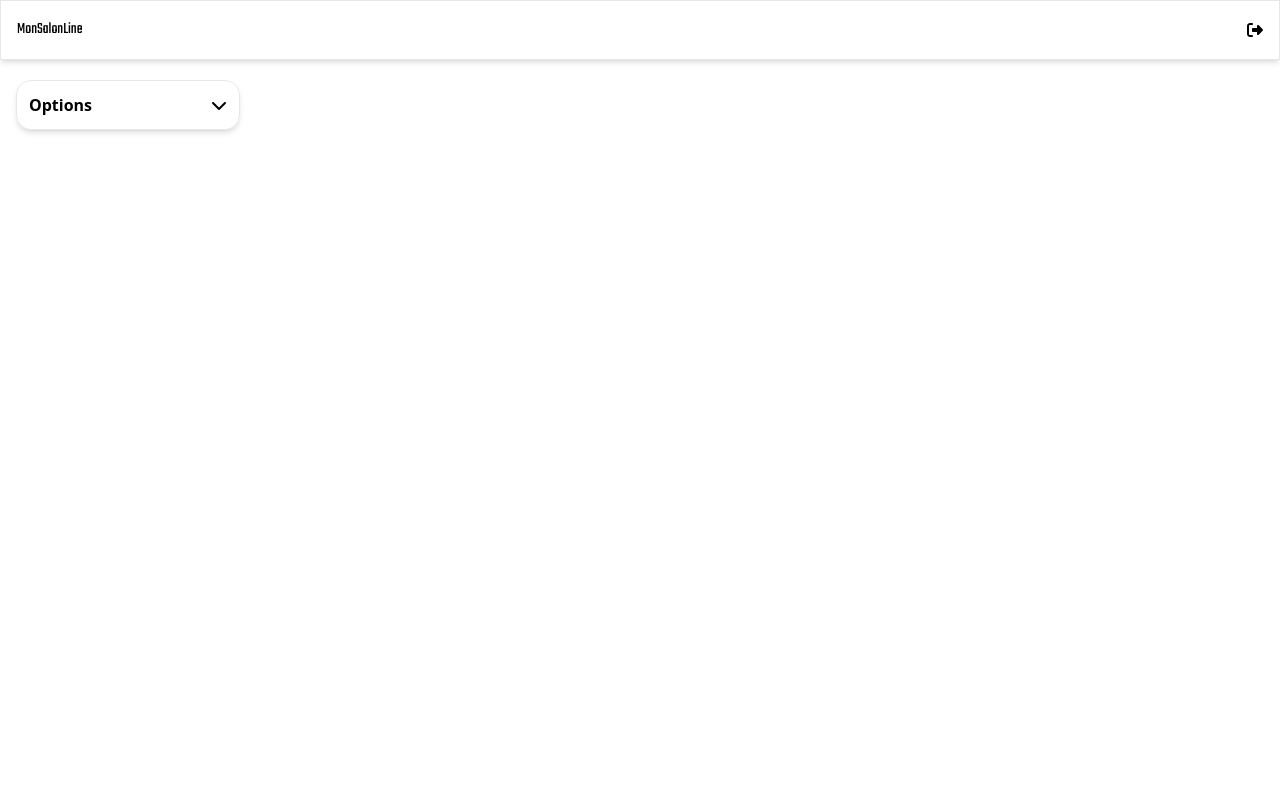
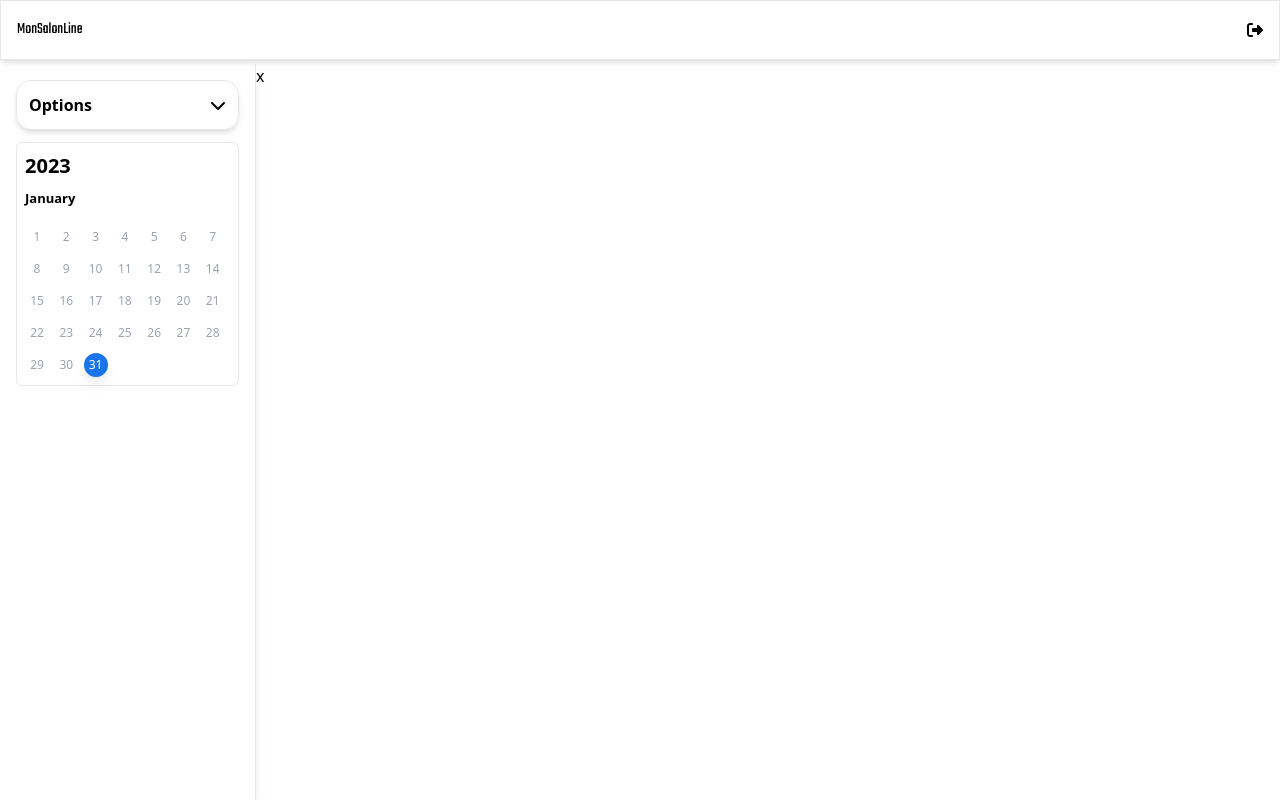
Before and after one commit to aymane-smi/MonSalonline, a Vue app in the folder frontend/: page /#/calendar in a window 1280 px wide. Built offline with nearby package versions, Linux system fonts and the light colour scheme.

Commit message:
working on login page

```diff
--- /dev/null
+++ b/frontend/src/components/MonthCalendar.vue
@@ -0,0 +1,25 @@
+<template>
+    <div class="border rounded-md p-2 mt-3">
+        <p class="font-bold text-[20px]">{{ year }}</p>
+        <p class="font-semibold text-[13px] mt-2">{{monthNames[date.getMonth()]}}</p>
+        <div class="grid grid-cols-7 grid-rows-4 mt-2">
+            <!-- v-bind:class <=> :class -->
+            <span v-for="n in days" :class="{
+                'bg-[#1a73e8] text-white shadow-lg': n===date.getDate(),
+                'text-gray-400 cursor-not-allowed': n < date.getDate(),
+                'cursor-pointer': n >= date.getDate(),
+                }"
+            class="text-[12px] text-balck p-3 mt-2 text-center gap-20 flex justify-center items-center rounded-[50%] h-[6px] w-[6px]">
+                {{ n }}
+            </span>
+        </div>
+    </div>
+</template>
+<script lang="ts" setup>
+    const monthNames = ["January", "February", "March", "April", "May", "June",
+        "July", "August", "September", "October", "November", "December"
+    ];
+    const date = new Date();
+    const days = new Date(date.getFullYear(), date.getMonth()+1, 0).getDate();
+    let year = date.getFullYear();
+</script>
--- a/frontend/src/components/Navbar.vue
+++ b/frontend/src/components/Navbar.vue
@@ -1,5 +1,5 @@
 <template>
-    <nav class="top-0 font-tako px-4 w-screen border-[1px] border-grey-500 h-[60px] flex justify-between items-center shadow-md fixed">
+    <nav class="bg-white z-40 top-0 font-tako px-4 w-screen border-[1px] border-grey-500 h-[60px] flex justify-between items-center shadow-md fixed">
         <p>MonSalonLine</p>
         <font-awesome-icon icon="fa-solid fa-right-from-bracket" />
     </nav>
--- a/frontend/src/components/Sidebar.vue
+++ b/frontend/src/components/Sidebar.vue
@@ -1,23 +1,24 @@
 <template>
-    <div class="p-4 w-[20vw] flex flex-col">
+    <div class="p-4 w-[20vw] flex flex-col border-r h-[calc(100vh_-_64px)] shadow-lg">
         <button @click="toggleMenu" class="p-3 rounded-[15px] shadow-md flex justify-between items-center border">
             <span class="font-semibold">Options</span>
             <font-awesome-icon icon="fa-solid fa-chevron-down" />
         </button>
         <div v-if="toggle_menu" class="rounded-[15px] mt-3 p-3 flex flex-col justify-center items-center shadow-lg border">
-            <p>Calendar</p>
-            <p>settings</p>
+            <p @click="$emit('switch', 1)" class="cursor-pointer">Calendar</p>
+            <p @click="$emit('switch', 2)" class="cursor-pointer">settings</p>
         </div>
+        <MonthCalendar />
     </div>
 </template>
 
 <script lang="ts" setup>
-    import {ref, computed} from "vue";
+    import {ref, Ref} from "vue";
+    import MonthCalendar from "./MonthCalendar.vue";
 
-    let toggle_menu = ref<Boolean>(false);
+    let toggle_menu:Ref<Boolean> = ref(false);
 
-    // const toggleMenu = ()=>{
-    //     console.log(toggle_menu);
-    //     toggle_menu = !toggle_menu;
-    // };
+    const toggleMenu = ()=>{
+        toggle_menu.value = !toggle_menu.value;
+    };
 </script>
--- a/frontend/src/views/Calendar.vue
+++ b/frontend/src/views/Calendar.vue
@@ -1,13 +1,22 @@
 <template>
     <NavBar />
-    <main class="w-screen mt-[64px]">
-        <Sidebar />
+    <main class="w-screen mt-[64px] flex">
+        <Sidebar @switch="switchScreen"/>
+        <span v-if="screen === 1">x</span>
+        <span v-if="screen === 2">y</span>
     </main>
 </template>
 <script setup lang="ts">
+    import { ref, Ref } from "vue";
     import NavBar from "../components/Navbar.vue";
     import Sidebar from "../components/Sidebar.vue";
+
     document.body.classList.remove("bg-edit");
     document.body.classList.remove("pt-3");
+
+    const screen:Ref<Number> = ref(1);
+    const switchScreen = (option:number)=>{
+        screen.value = option;
+    }
 </script>
 <style scoped></style>
--- a/frontend/src/views/Login.vue
+++ b/frontend/src/views/Login.vue
@@ -1,7 +1,15 @@
 <template>
-    login
+    <div class="w-screen h-screen blur_"></div>
+    <form class="absolute top-0 left-0 mx-auto rounded-md p-4 bg-white">
+        <p>Register</p>
+    </form>
 </template>
 <script lang="ts" setup>
+
 document.body.classList.remove("pt-3");
 </script>
-<style scoped></style>
+<style scoped>
+    .blur_{
+        backdrop-filter: blur(10px);
+    }
+</style>
```
Also changed, not shown: 1 other file (tests, documents, lock files or other folders).
